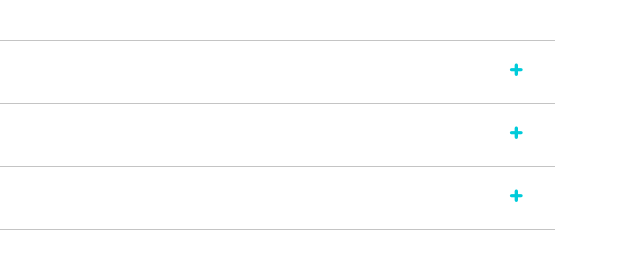
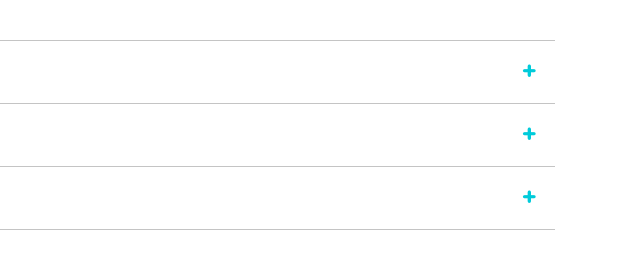
Before and after one commit to frizzzbe/DLX-Tour, a plain HTML site: page FAQ.html in a window 1280 px wide. Shown: the part 184-464 px from the top of the page, 640-1280 px from the left. Drawn offline with Linux system fonts and the light colour scheme.

Commit message:
правки для страницы 'FAQ'

```diff
--- a/styles/faq.css
+++ b/styles/faq.css
@@ -41,10 +41,10 @@
 	content: "+";
 	position: absolute;
 	right: 20px;
-	top: 1.1em;
+	top: 0.9em;
 	transform: translateY(-50%);
-	width: 26px;
-	height: 26px;
+	width: 13px;
+	height: 13px;
 
 	font-family: Cera Round Pro DEMO;
 	font-weight: bold;
@@ -69,6 +69,7 @@ input[type="radio"]:checked + .accordion-preview::before{
 }
 .accordion-content{
 	display: none;
+	margin-bottom: 23px;
 }
 input[type="radio"]:checked + .accordion-preview .accordion-content{
 	display: block;
```
